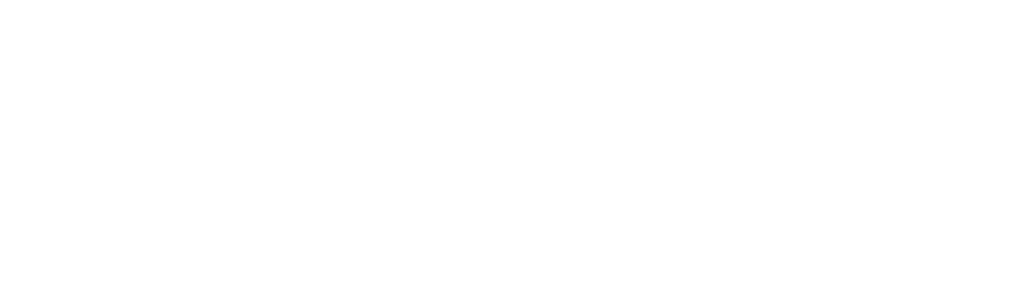
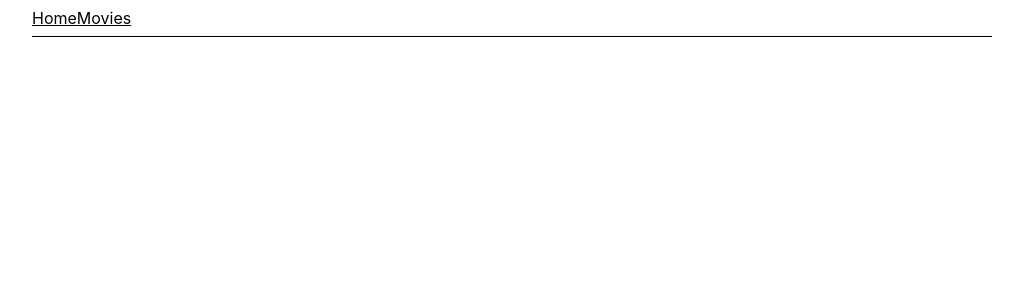
Before and after one commit to ArbakovMaxim/goit-react-hw-05-movies, a React (Create React App) app: page /goit-react-hw-05-movies/movies/1 in a window 1280 px wide. Before the commit this address had no page. Shown: the top 300 px of the page, without its empty margins (128-1151 px from the left). Built offline with nearby package versions, Linux system fonts and the light colour scheme.

Commit message:
DZ 5 Name start page

```diff
--- a/package.json
+++ b/package.json
@@ -2,7 +2,7 @@
   "name": "react-homework-template",
   "version": "0.1.0",
   "private": true,
-  "homepage": "https://ArbakovMaxim.github.io/goit-react-hw-05-movies/",
+  "homepage": "https://ArbakovMaxim.github.io/",
   "dependencies": {
     "@testing-library/jest-dom": "^5.16.3",
     "@testing-library/react": "^12.1.4",
--- a/src/App.jsx
+++ b/src/App.jsx
@@ -10,6 +10,7 @@ export const App = () => {
         <Route index element={<Home />} />
         <Route path="/movies" element={<Movies />} />
       </Route>
+      <Route path="*" element={<HeaderHome />} />
     </Routes>
   );
 };
--- a/src/components/Header/Header.jsx
+++ b/src/components/Header/Header.jsx
@@ -7,7 +7,7 @@ export const HeaderHome = () => {
     <Container>
       <Header>
         <nav>
-          <StyledLink to="/home">Home</StyledLink>
+          <StyledLink to="/">Home</StyledLink>
           <StyledLink to="/movies">Movies</StyledLink>
         </nav>
       </Header>
```
